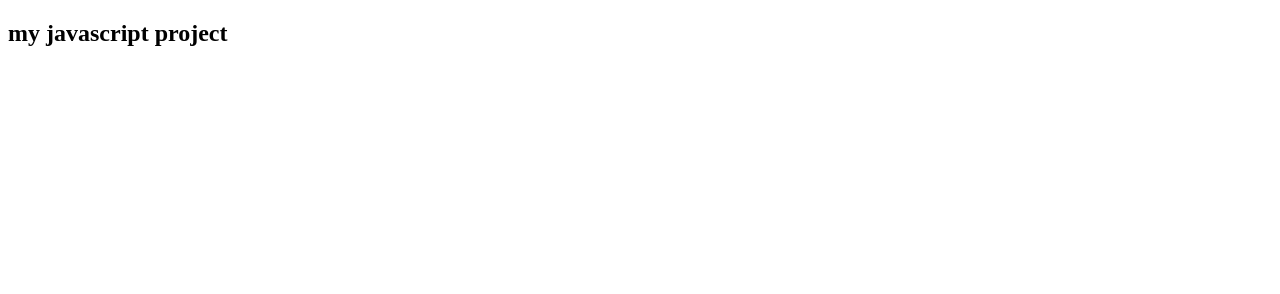
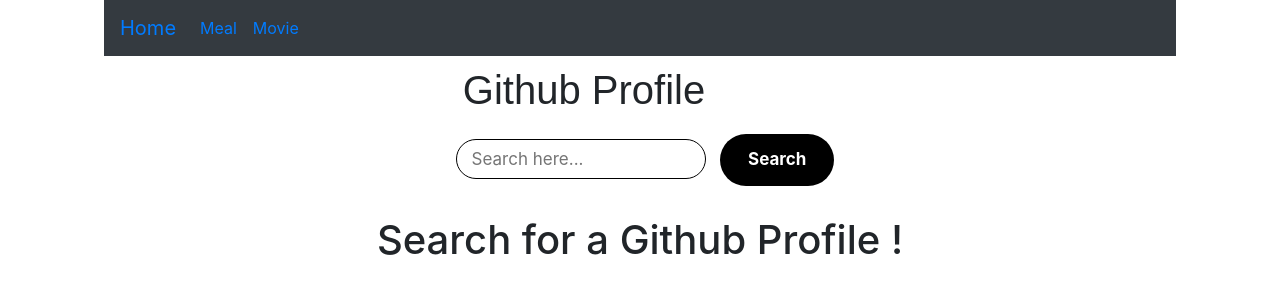
Before and after one commit to aliusman851/javascript-project, a plain HTML site: page index.html in a window 1280 px wide. Drawn offline with nearby package versions, Linux system fonts and the light colour scheme.

Commit message:
use the githubapi to getthe information of github user

```diff
--- a/index.html
+++ b/index.html
@@ -1,12 +1,53 @@
 <!DOCTYPE html>
 <html lang="en">
+
 <head>
     <meta charset="UTF-8">
     <meta http-equiv="X-UA-Compatible" content="IE=edge">
     <meta name="viewport" content="width=device-width, initial-scale=1.0">
-    <title>Document</title>
+    <link rel="stylesheet" href="https://maxcdn.bootstrapcdn.com/bootstrap/4.0.0/css/bootstrap.min.css"
+        integrity="sha384-Gn5384xqQ1aoWXA+058RXPxPg6fy4IWvTNh0E263XmFcJlSAwiGgFAW/dAiS6JXm" crossorigin="anonymous">
+    <script src="https://code.jquery.com/jquery-3.2.1.slim.min.js"
+        integrity="sha384-KJ3o2DKtIkvYIK3UENzmM7KCkRr/rE9/Qpg6aAZGJwFDMVNA/GpGFF93hXpG5KkN"
+        crossorigin="anonymous"></script>
+    <script src="https://cdnjs.cloudflare.com/ajax/libs/popper.js/1.12.9/umd/popper.min.js"
+        integrity="sha384-ApNbgh9B+Y1QKtv3Rn7W3mgPxhU9K/ScQsAP7hUibX39j7fakFPskvXusvfa0b4Q"
+        crossorigin="anonymous"></script>
+    <script src="https://maxcdn.bootstrapcdn.com/bootstrap/4.0.0/js/bootstrap.min.js"
+        integrity="sha384-JZR6Spejh4U02d8jOt6vLEHfe/JQGiRRSQQxSfFWpi1MquVdAyjUar5+76PVCmYl"
+        crossorigin="anonymous"></script>
+    <link rel="stylesheet" href="style.css">
+    </rel>
+    <title>Github Profiles</title>
 </head>
+
 <body>
-   <h2> my javascript project</h2>
+
+    <div class="container">
+
+        <nav class="navbar navbar-expand-lg navbar-white bg-dark">
+            <a class="navbar-brand" href="index.html">Home</a>
+            <ul class="navbar-nav mr-auto">
+                <li class="nav-item active">
+                    <a class="nav-link" href="#"> Meal <span class="sr-only">(current)</span></a>
+                </li>
+                <li class="nav-item">
+                    <a class="nav-link" href="#">Movie</a>
+                </li>
+            </ul>
+        </nav>
+
+        <h1 style="font-family: sans-serif; margin-top:10px;margin-right:7rem;">Github Profile</h1>
+        <form action="">
+            <input id="search" type="search" placeholder="Search here...">
+            <button id="searchBtn">Search</button>
+        </form>
+        <main>
+            <h1>Search for a Github Profile ! </h1>
+        </main>
+    </div>
+
+    <script src="main.js"></script>
 </body>
+
 </html>
--- a/main.js
+++ b/main.js
@@ -0,0 +1,43 @@
+"use strict"
+const apiUrl = 'https://api.github.com/users/';
+const main = document.querySelector('main');
+const search = document.querySelector('#search');
+const form = document.querySelector('form');
+// Creating Elements.
+const img = document.createElement('img');
+const h3 = document.createElement('h3');
+const h2 = document.createElement('h2');
+const p = document.createElement('p');
+const p1 = document.createElement('p1');
+
+// The search form .
+form.addEventListener("submit", (e) => {
+    e.preventDefault();
+    main.innerHTML = '';
+
+    const searchTerm = search.value;
+    if (searchTerm) {
+        searchProfile(apiUrl + searchTerm);
+
+    }
+});
+// Fteching Data from the Api.
+function searchProfile(url){
+    fetch(url)
+    .then(res => res.json())
+    .then(data =>{
+
+
+// Appending those Elements to the main Element.
+            main.appendChild(img);
+            main.appendChild(h3);
+            main.appendChild(h2);
+            main.appendChild(p);
+            main.appendChild(p1);
+            img.src = `${data.avatar_url}`;
+            // Putting the Api data on the elements.
+            h3.innerHTML = ` Login : <a href="${data.html_url}" target="_blank">${data.login}</a>`;
+            h2.innerHTML = ` Name : ${data.name}`;
+            p.innerHTML = `Bio : ${data.bio}`
+        });
+}
--- a/style.css
+++ b/style.css
@@ -0,0 +1,68 @@
+*{
+    margin: 0;
+    padding: 0;
+    box-sizing: border-box;
+}
+body{
+   display: flex;
+    align-items: center;
+    justify-content: center;
+}
+.header{
+   width: 100%;
+   background-color: black;
+}
+.container{
+    width: 90vw;
+    width: clamp(16rem, 90vw, 70rem);
+    margin-left: auto;
+    margin-right: auto;
+    padding-left: 1.5rem;
+    padding-right: 1.5rem;
+    position: relative;
+    text-align: center;
+}
+form{
+    margin: 20px 0;
+}
+form #search{
+    width: 250px;
+    height: 40px;
+    padding-left: 15px;
+    border-radius: 20px;
+    background: none;
+    outline: none;
+    border: 1px solid black;
+    font-size: 17px;
+    margin: 0 10px;
+}
+form button{
+    border: none;
+    outline: none;
+    background: black;
+    color: white;
+    border-radius: 30px;
+    padding: 13px 28px;
+    cursor: pointer;
+    font-size: 17px;
+    font-weight: bold;
+}
+main{
+    padding: 10px;
+    display: flex;
+    flex-direction: column;
+    align-items: center;
+}
+main img{
+    width: 200px;
+    height: 200px;
+    border-radius: 50%;
+    margin: 10px;
+}
+main h3, main h2 , main p{
+    font-family: sans-serif;
+    margin: 5px 0;
+}
+main a {
+  color: black;
+}
```
